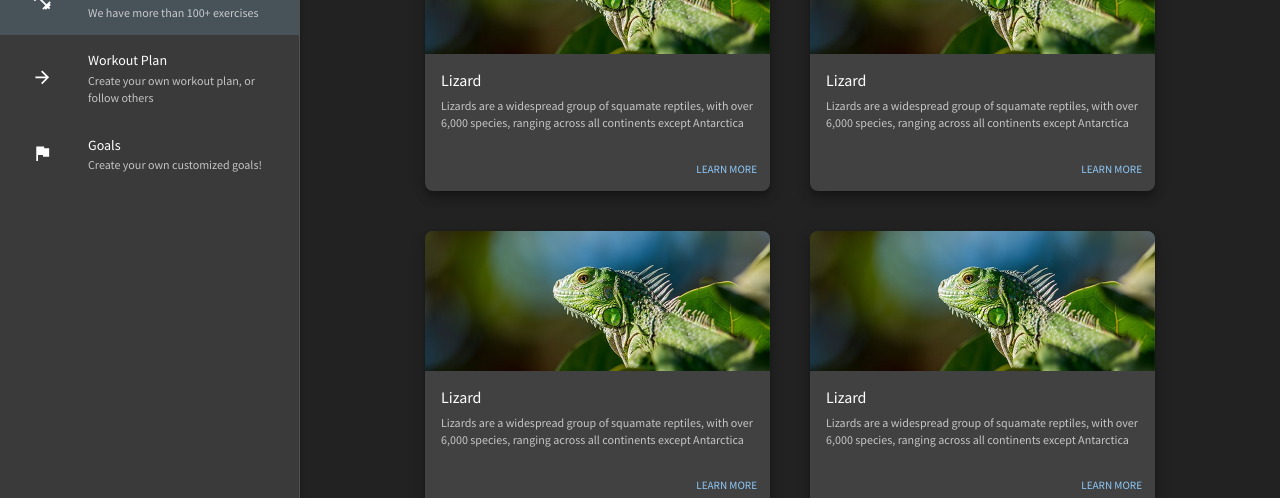
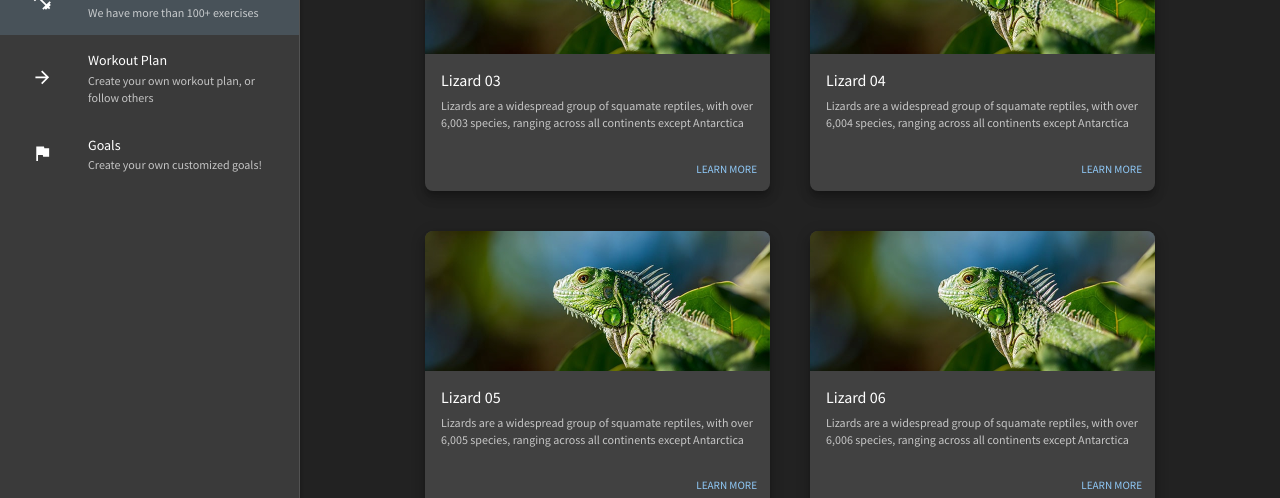
Before and after one commit to NiTR0-CH4RG3R/fitness-app-frontend, a React (Create React App) app: page /exercise/list in a window 1280 px wide. Shown: the part 189-687 px from the top of the page. Built offline with nearby package versions, Linux system fonts and the light colour scheme.

Commit message:
Added numbering to the Lizard Card titles so it helps us to differenciates cards when jumping between pages.

```diff
--- a/src/Pages/Exercise/ExerciseList.jsx
+++ b/src/Pages/Exercise/ExerciseList.jsx
@@ -8,23 +8,23 @@ import SearchBar from '../../Components/SearchBar';
 
 // [TODO] Replace this with a call to the backend
 const sample = [
-    { title: 'Lizard', image: (process.env.PUBLIC_URL + '/img/contemplative-reptile.jpg'), description: 'Lizards are a widespread group of squamate reptiles, with over 6,000 species, ranging across all continents except Antarctica' },
-    { title: 'Lizard', image: (process.env.PUBLIC_URL + '/img/contemplative-reptile.jpg'), description: 'Lizards are a widespread group of squamate reptiles, with over 6,000 species, ranging across all continents except Antarctica' },
-    { title: 'Lizard', image: (process.env.PUBLIC_URL + '/img/contemplative-reptile.jpg'), description: 'Lizards are a widespread group of squamate reptiles, with over 6,000 species, ranging across all continents except Antarctica' },
-    { title: 'Lizard', image: (process.env.PUBLIC_URL + '/img/contemplative-reptile.jpg'), description: 'Lizards are a widespread group of squamate reptiles, with over 6,000 species, ranging across all continents except Antarctica' },
-    { title: 'Lizard', image: (process.env.PUBLIC_URL + '/img/contemplative-reptile.jpg'), description: 'Lizards are a widespread group of squamate reptiles, with over 6,000 species, ranging across all continents except Antarctica' },
-    { title: 'Lizard', image: (process.env.PUBLIC_URL + '/img/contemplative-reptile.jpg'), description: 'Lizards are a widespread group of squamate reptiles, with over 6,000 species, ranging across all continents except Antarctica' },
-    { title: 'Lizard', image: (process.env.PUBLIC_URL + '/img/contemplative-reptile.jpg'), description: 'Lizards are a widespread group of squamate reptiles, with over 6,000 species, ranging across all continents except Antarctica' },
-    { title: 'Lizard', image: (process.env.PUBLIC_URL + '/img/contemplative-reptile.jpg'), description: 'Lizards are a widespread group of squamate reptiles, with over 6,000 species, ranging across all continents except Antarctica' },
-    { title: 'Lizard', image: (process.env.PUBLIC_URL + '/img/contemplative-reptile.jpg'), description: 'Lizards are a widespread group of squamate reptiles, with over 6,000 species, ranging across all continents except Antarctica' },
-    { title: 'Lizard', image: (process.env.PUBLIC_URL + '/img/contemplative-reptile.jpg'), description: 'Lizards are a widespread group of squamate reptiles, with over 6,000 species, ranging across all continents except Antarctica' },
-    { title: 'Lizard', image: (process.env.PUBLIC_URL + '/img/contemplative-reptile.jpg'), description: 'Lizards are a widespread group of squamate reptiles, with over 6,000 species, ranging across all continents except Antarctica' },
-    { title: 'Lizard', image: (process.env.PUBLIC_URL + '/img/contemplative-reptile.jpg'), description: 'Lizards are a widespread group of squamate reptiles, with over 6,000 species, ranging across all continents except Antarctica' },
-    { title: 'Lizard', image: (process.env.PUBLIC_URL + '/img/contemplative-reptile.jpg'), description: 'Lizards are a widespread group of squamate reptiles, with over 6,000 species, ranging across all continents except Antarctica' },
-    { title: 'Lizard', image: (process.env.PUBLIC_URL + '/img/contemplative-reptile.jpg'), description: 'Lizards are a widespread group of squamate reptiles, with over 6,000 species, ranging across all continents except Antarctica' },
-    { title: 'Lizard', image: (process.env.PUBLIC_URL + '/img/contemplative-reptile.jpg'), description: 'Lizards are a widespread group of squamate reptiles, with over 6,000 species, ranging across all continents except Antarctica' },
-    { title: 'Lizard', image: (process.env.PUBLIC_URL + '/img/contemplative-reptile.jpg'), description: 'Lizards are a widespread group of squamate reptiles, with over 6,000 species, ranging across all continents except Antarctica' },
-    { title: 'Lizard', image: (process.env.PUBLIC_URL + '/img/contemplative-reptile.jpg'), description: 'Lizards are a widespread group of squamate reptiles, with over 6,000 species, ranging across all continents except Antarctica' },
+    { title: 'Lizard 01', image: (process.env.PUBLIC_URL + '/img/contemplative-reptile.jpg'), description: 'Lizards are a widespread group of squamate reptiles, with over 6,001 species, ranging across all continents except Antarctica' },
+    { title: 'Lizard 02', image: (process.env.PUBLIC_URL + '/img/contemplative-reptile.jpg'), description: 'Lizards are a widespread group of squamate reptiles, with over 6,002 species, ranging across all continents except Antarctica' },
+    { title: 'Lizard 03', image: (process.env.PUBLIC_URL + '/img/contemplative-reptile.jpg'), description: 'Lizards are a widespread group of squamate reptiles, with over 6,003 species, ranging across all continents except Antarctica' },
+    { title: 'Lizard 04', image: (process.env.PUBLIC_URL + '/img/contemplative-reptile.jpg'), description: 'Lizards are a widespread group of squamate reptiles, with over 6,004 species, ranging across all continents except Antarctica' },
+    { title: 'Lizard 05', image: (process.env.PUBLIC_URL + '/img/contemplative-reptile.jpg'), description: 'Lizards are a widespread group of squamate reptiles, with over 6,005 species, ranging across all continents except Antarctica' },
+    { title: 'Lizard 06', image: (process.env.PUBLIC_URL + '/img/contemplative-reptile.jpg'), description: 'Lizards are a widespread group of squamate reptiles, with over 6,006 species, ranging across all continents except Antarctica' },
+    { title: 'Lizard 07', image: (process.env.PUBLIC_URL + '/img/contemplative-reptile.jpg'), description: 'Lizards are a widespread group of squamate reptiles, with over 6,007 species, ranging across all continents except Antarctica' },
+    { title: 'Lizard 08', image: (process.env.PUBLIC_URL + '/img/contemplative-reptile.jpg'), description: 'Lizards are a widespread group of squamate reptiles, with over 6,008 species, ranging across all continents except Antarctica' },
+    { title: 'Lizard 09', image: (process.env.PUBLIC_URL + '/img/contemplative-reptile.jpg'), description: 'Lizards are a widespread group of squamate reptiles, with over 6,009 species, ranging across all continents except Antarctica' },
+    { title: 'Lizard 10', image: (process.env.PUBLIC_URL + '/img/contemplative-reptile.jpg'), description: 'Lizards are a widespread group of squamate reptiles, with over 6,010 species, ranging across all continents except Antarctica' },
+    { title: 'Lizard 11', image: (process.env.PUBLIC_URL + '/img/contemplative-reptile.jpg'), description: 'Lizards are a widespread group of squamate reptiles, with over 6,011 species, ranging across all continents except Antarctica' },
+    { title: 'Lizard 12', image: (process.env.PUBLIC_URL + '/img/contemplative-reptile.jpg'), description: 'Lizards are a widespread group of squamate reptiles, with over 6,012 species, ranging across all continents except Antarctica' },
+    { title: 'Lizard 13', image: (process.env.PUBLIC_URL + '/img/contemplative-reptile.jpg'), description: 'Lizards are a widespread group of squamate reptiles, with over 6,013 species, ranging across all continents except Antarctica' },
+    { title: 'Lizard 14', image: (process.env.PUBLIC_URL + '/img/contemplative-reptile.jpg'), description: 'Lizards are a widespread group of squamate reptiles, with over 6,014 species, ranging across all continents except Antarctica' },
+    { title: 'Lizard 15', image: (process.env.PUBLIC_URL + '/img/contemplative-reptile.jpg'), description: 'Lizards are a widespread group of squamate reptiles, with over 6,015 species, ranging across all continents except Antarctica' },
+    { title: 'Lizard 16', image: (process.env.PUBLIC_URL + '/img/contemplative-reptile.jpg'), description: 'Lizards are a widespread group of squamate reptiles, with over 6,016 species, ranging across all continents except Antarctica' },
+    { title: 'Lizard 17', image: (process.env.PUBLIC_URL + '/img/contemplative-reptile.jpg'), description: 'Lizards are a widespread group of squamate reptiles, with over 6,017 species, ranging across all continents except Antarctica' },
 ]
 
 const cardsPerPage = 8;
```
